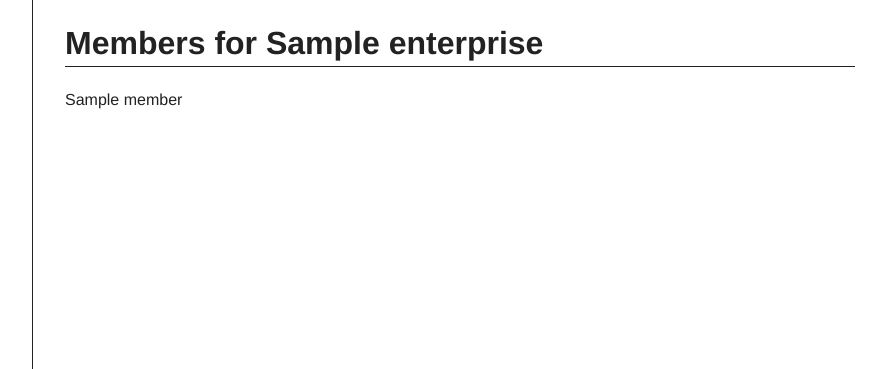
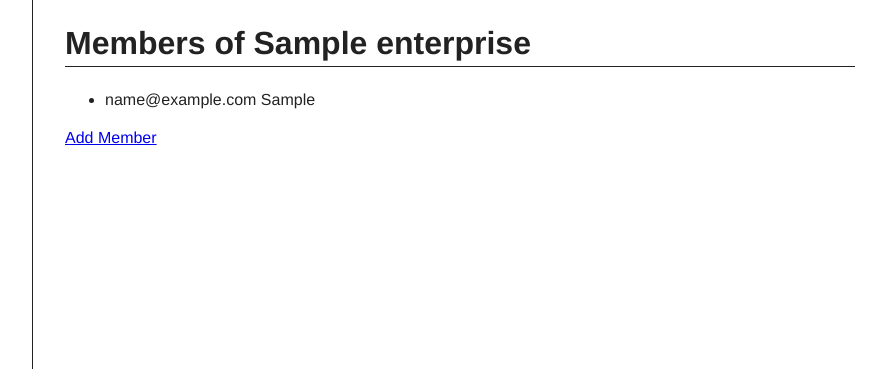
Before and after one commit to Uniriotec/SDPM, a Django app: template sdpm/templates/enterprises/members_list.html in a window 1280 px wide. Shown: the part 51-420 px from the top of the page, without its empty margins (296-1182 px from the left). Run offline with Django 3.2, Linux system fonts and the light colour scheme; the template is opened without the code that fills it: most values are stand-ins (such as "Sample title", 1, 10 or a date in 2020); some libraries are stand-ins or nearby versions.

Commit message:
Better listing and adding the add member option to members menu

```diff
--- a/sdpm/apps/enterprises/models.py
+++ b/sdpm/apps/enterprises/models.py
@@ -39,3 +39,7 @@ class EnterpriseMember(models.Model):
 
     def __unicode__(self):
         return "%s (%s - %s) " % (self.user.email, self.enterprise.name, self.MEMBER_TYPE[self.member_type][1])
+
+    def written_member_type(self):
+        "returns the written member type instead of a number"
+        return self.MEMBER_TYPE[self.member_type][1]
--- a/sdpm/templates/enterprises/members_list.html
+++ b/sdpm/templates/enterprises/members_list.html
@@ -1,9 +1,16 @@
 {% extends "util/base.html"%}
 {% block 'body-content' %}
 
-	<h1>Members for {{enterprise.name}}</h1>
-	{% for member in enterprise.members.all %}
-		{{member}}
-	{% endfor %}
+	<h1>Members of {{enterprise.name}}</h1>
+	<ul>
+		{% for member in enterprise.members.all %}
+			<li>
+				{{member.user.email}} <span>{{member.written_member_type}}</span>
+			</li>
+
+		{% endfor %}
+	</ul>
+
+	<a href="{% url add_member enterprise.pk %}">Add Member</a>
 
 {% endblock %}
```
